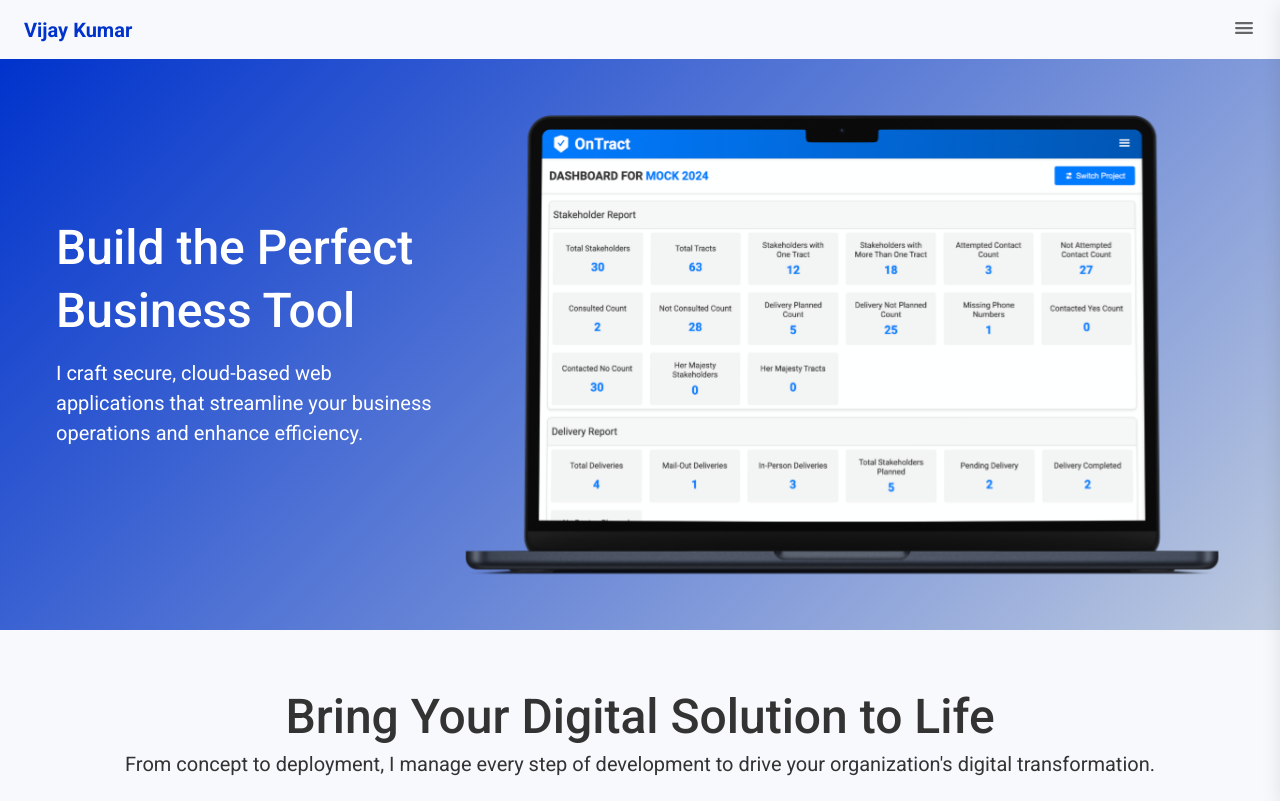
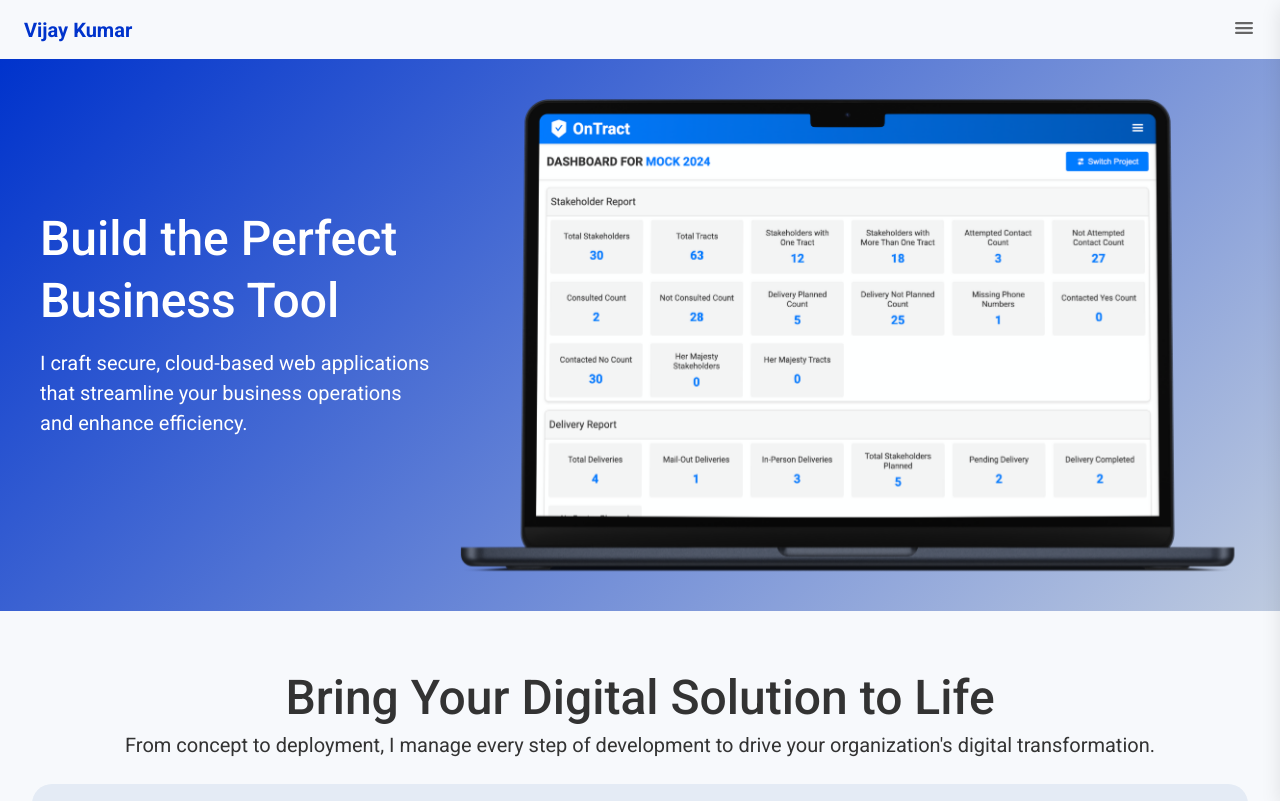
Before and after one commit to VijayKumar9389/Developer-Website, a React (Vite) app: page / in a window 1280 px wide. Shown: the top 801 px of the page. Built offline with nearby package versions, Linux system fonts and the light colour scheme.

Commit message:
fix slideshow button hover overflow

```diff
--- a/src/pages/Design/Design.scss
+++ b/src/pages/Design/Design.scss
@@ -50,6 +50,7 @@
     justify-content: center;
     gap: $spacing-xl;
     margin-top: $spacing-md;
+    padding-bottom: $spacing-md;
 
     .nav-button {
       background-color: $primary-color;
--- a/src/pages/Hero/Hero.scss
+++ b/src/pages/Hero/Hero.scss
@@ -8,7 +8,7 @@
   position: relative;
   background: linear-gradient(135deg, $primary-color 0%, darken($accent-background-color, 10%) 100%);
   overflow: hidden;
-  padding: $spacing-xl;
+  padding: $spacing-md;
 
   .hero-content {
     display: flex;
```
